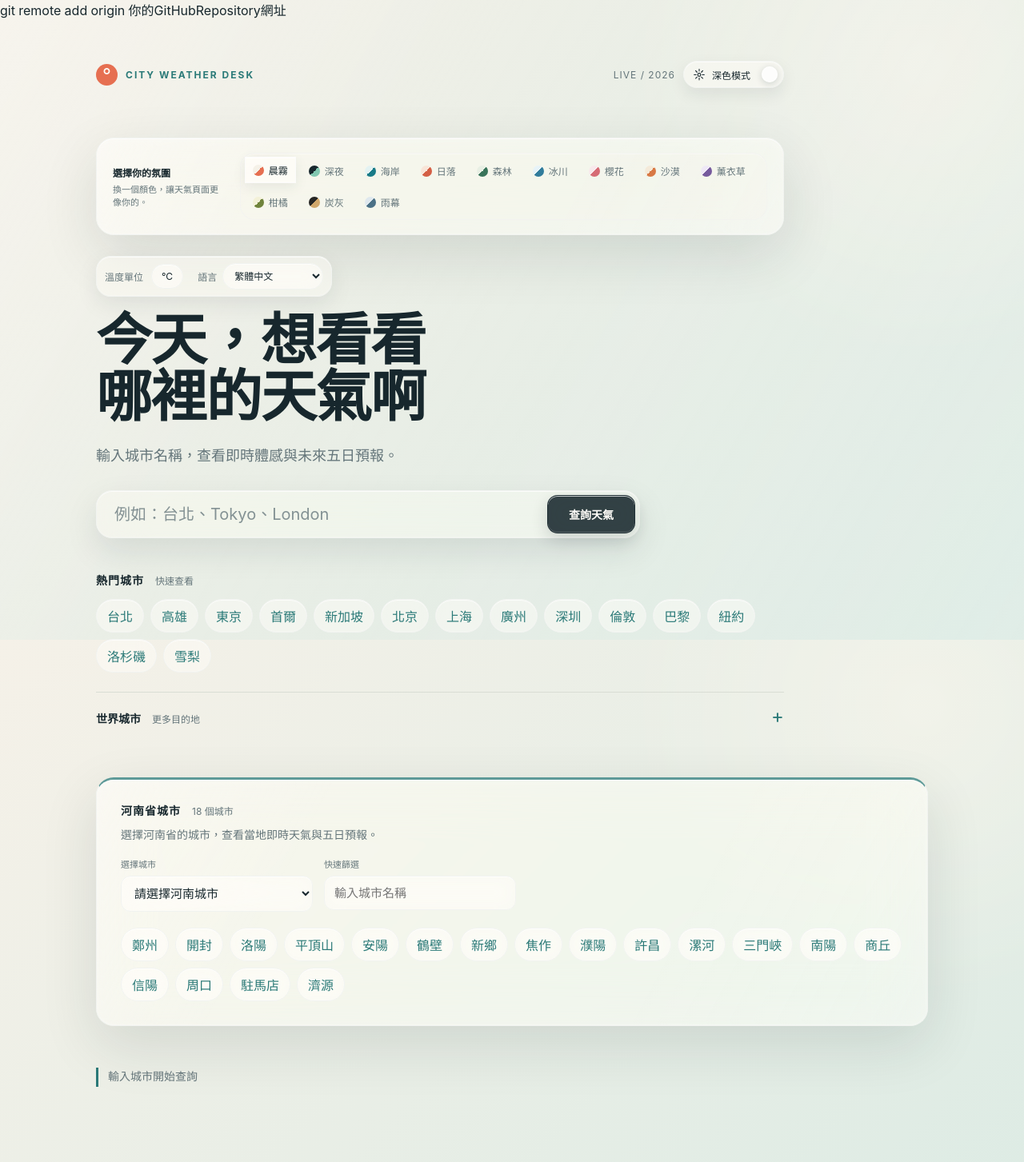
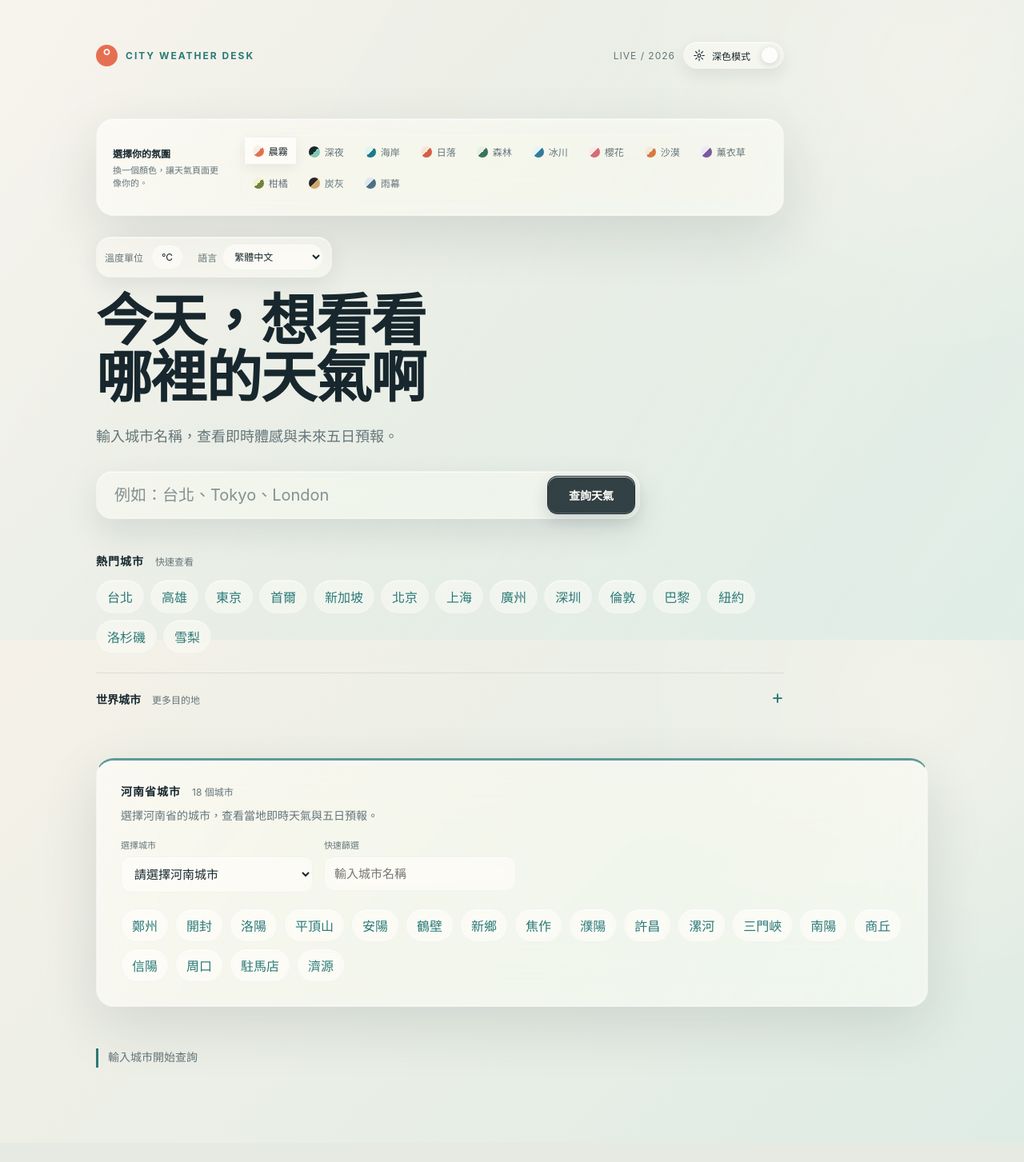
Before and after one commit to Standcrolando/city-weather-desk, a Flask app: page / in a window 1280 px wide. Shown: the whole page at 80% size. After the commit the page ends 1335 px from the top, so only its background shows below. Run offline with Flask 3, Linux system fonts and the light colour scheme.

Commit message:
Remove final terminal command from HTML

```diff
--- a/templates/index.html
+++ b/templates/index.html
@@ -1,4 +1,3 @@
-git remote add origin 你的GitHubRepository網址
 <!doctype html>
 <html lang="zh-Hant">
 <head>
```
